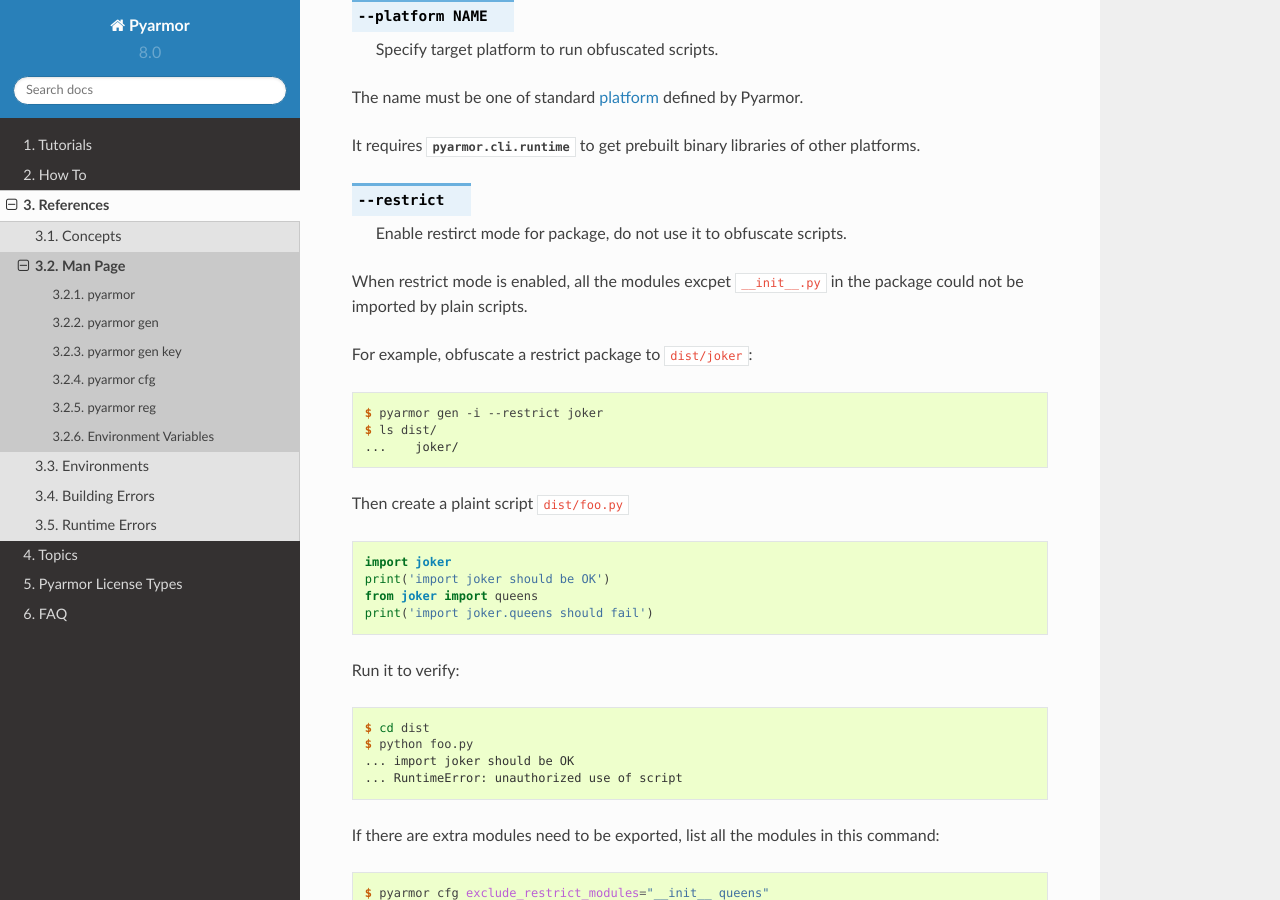
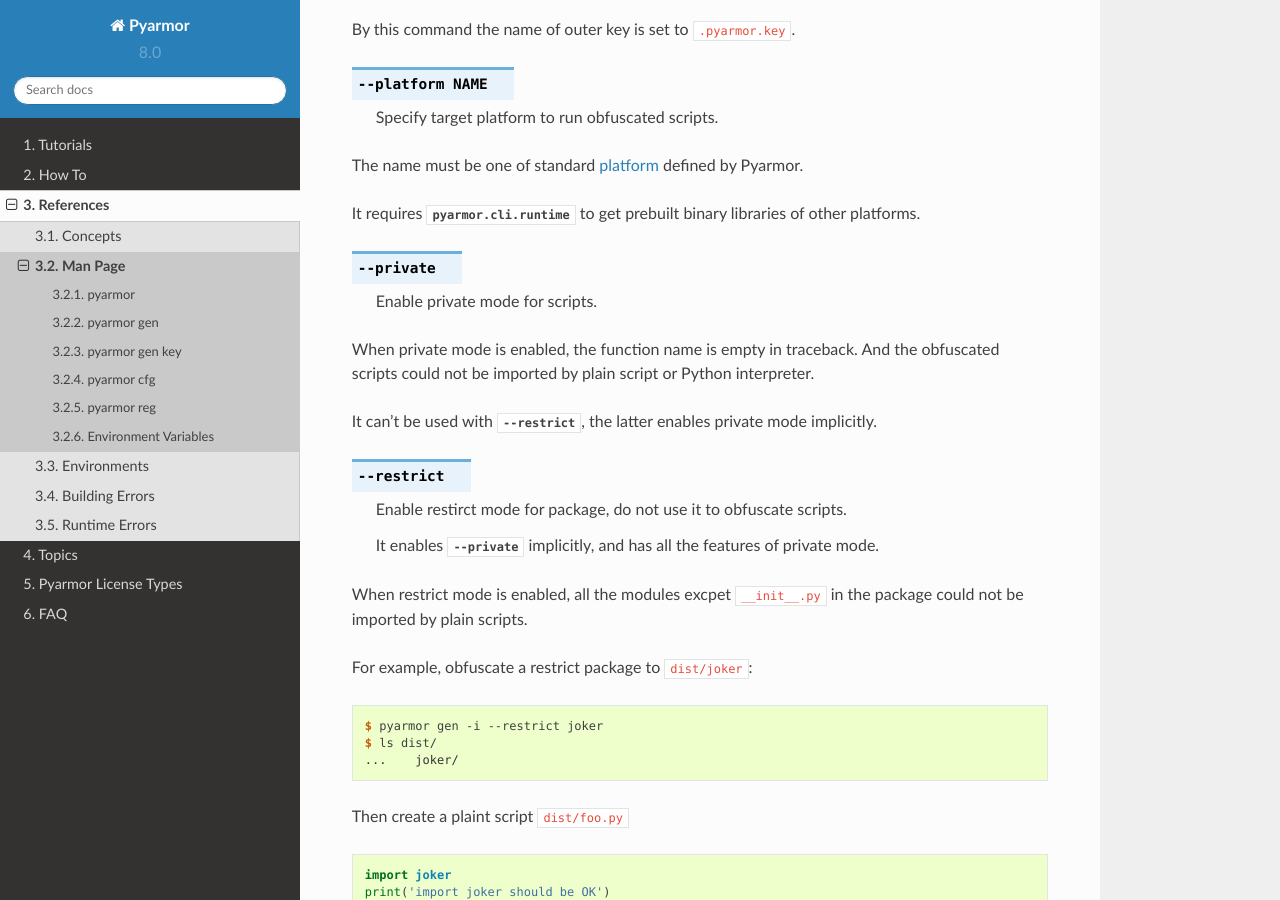
Before and after one commit to dashingsoft/pyarmor, a Sphinx documentation site: the page built from docs/reference/man.rst, in a window 1280 px wide and 900 px high, scrolled down 9134 px. Built offline with Sphinx 7.4.7 and the Read the Docs theme 2.0.0, drawn with Linux system fonts in a browser that asks for light colours; some of the changed text lies outside the part shown.

Commit message:
Document option --private

```diff
--- a/docs/reference/man.rst
+++ b/docs/reference/man.rst
@@ -168,6 +168,7 @@
 --no-wrap                       disable wrap mode :option:`... <--no-wrap>`
 --enable <jit,rft,bcc,themida>  enable different obfuscation features :option:`... <--enable>`
 --mix-str                       protect string constant :option:`... <--mix-str>`
+--private                       enable private mode for script :option:`... <--private>`
 --restrict                      enable restrict mode for package :option:`... <--restrict>`
 --assert-import                 assert module is obfuscated :option:`... <--assert-import>`
 --assert-call                   assert function is obfuscated  :option:`... <--assert-call>`
@@ -345,9 +346,22 @@
 It requires :mod:`pyarmor.cli.runtime` to get prebuilt binary libraries of other
 platforms.
 
+.. option:: --private
+
+            Enable private mode for scripts.
+
+When private mode is enabled, the function name is empty in traceback. And the
+obfuscated scripts could not be imported by plain script or Python interpreter.
+
+It can't be used with :option:`--restrict`, the latter enables private mode
+implicitly.
+
 .. option:: --restrict
 
             Enable restirct mode for package, do not use it to obfuscate scripts.
+
+            It enables :option:`--private` implicitly, and has all the features
+            of private mode.
 
 When restrict mode is enabled, all the modules excpet ``__init__.py`` in the
 package could not be imported by plain scripts.
```
